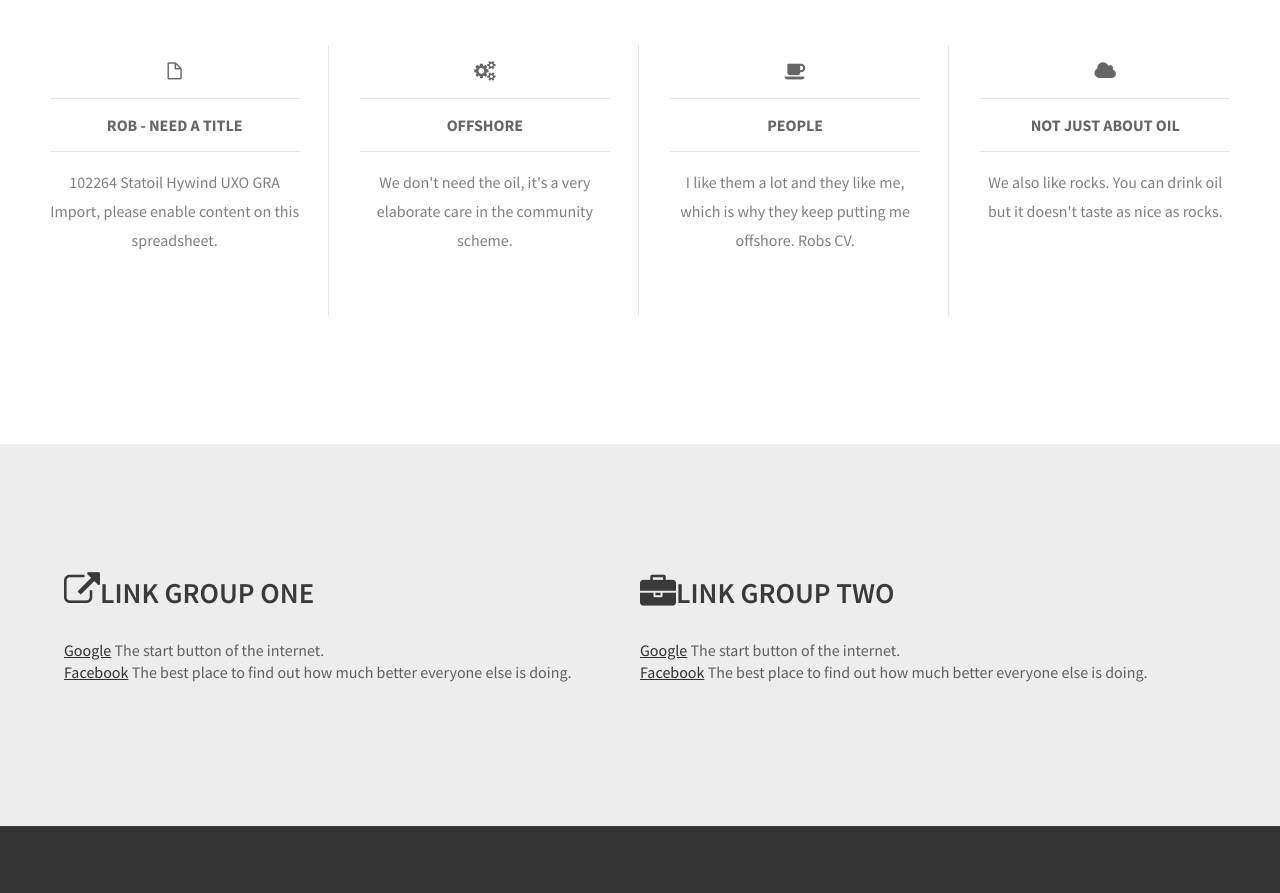
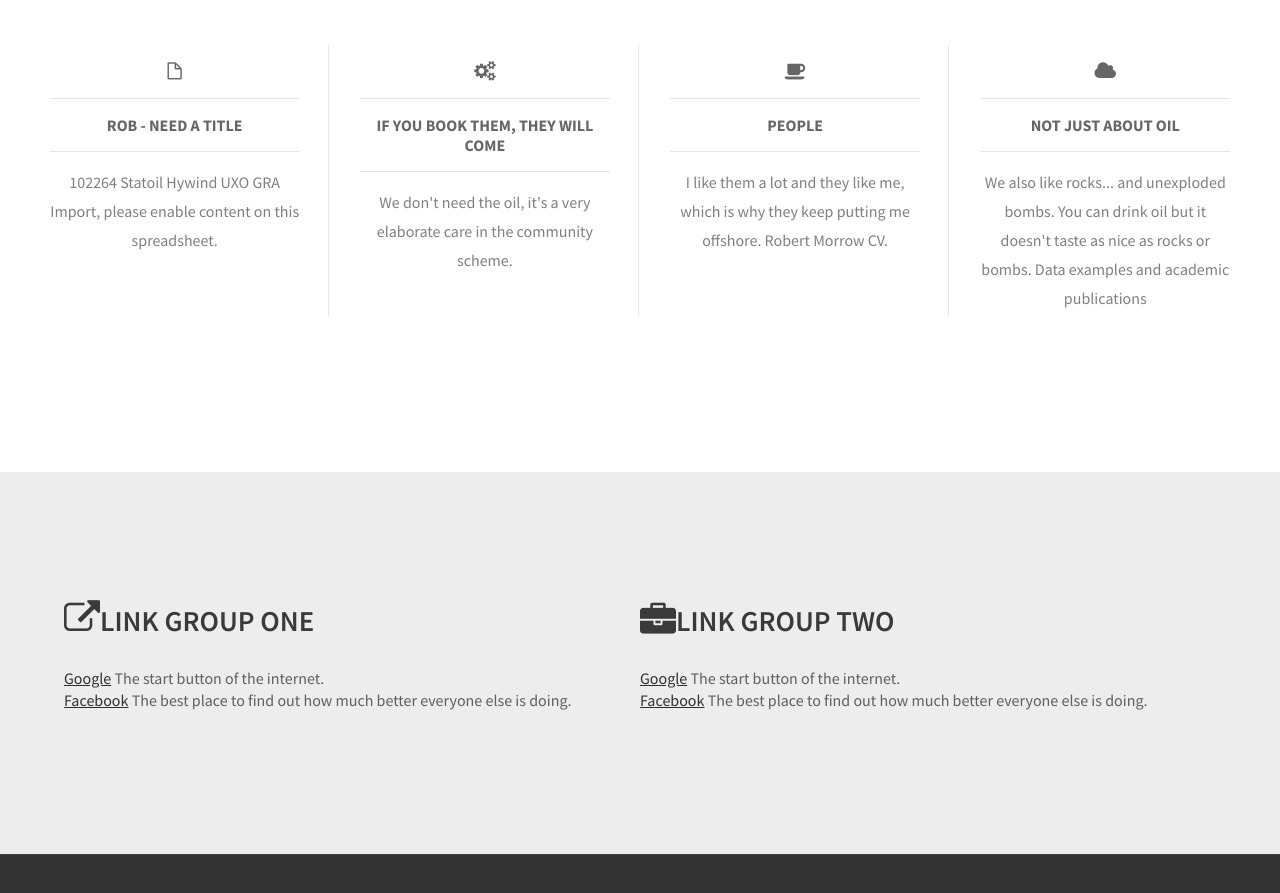
Before and after one commit to rm1206/rm1206.github.io, a plain HTML site: page index.html in a window 1280 px wide. Shown: the part 1137-2030 px from the top of the page. Drawn offline with Linux system fonts and the light colour scheme.

Commit message:
Update index.html

```diff
--- a/index.html
+++ b/index.html
@@ -52,7 +52,7 @@
                 </div>
                 <div class="column">
                     <div class="box"> <span class="icon icon-cogs"></span>
-                        <a href="files/csa.pdf"><h3>Offshore</h3></a>
+                        <a href="files/csa.pdf"><h3>If you book them, they will come</h3></a>
                         <p>We don't need the oil, it's a very elaborate care in the community scheme.</p>
                     </div>
                 </div>
@@ -60,13 +60,14 @@
                     <div class="box"> <a href="files/csa.pdf"><span class="icon icon-coffee"></span></a>
                         <h3>People</h3>
                         <p>I like them a lot and they like me, which is why they keep putting me offshore.
-                         Robs CV.</p>
+                         Robert Morrow CV.</p>
                     </div>
                 </div>
                 <div class="column">
                     <div class="box"> <a href="files/csa.pdf"><span class="icon icon-cloud"></span></a>
                         <h3>Not just about oil</h3>
-                        <p>We also like rocks. You can drink oil but it doesn't taste as nice as rocks.</p>
+                        <p>We also like rocks... and unexploded bombs. You can drink oil but it doesn't taste as nice as rocks or bombs.
+                        Data examples and academic publications</p>
                     </div>
                 </div>
             </div>
```
